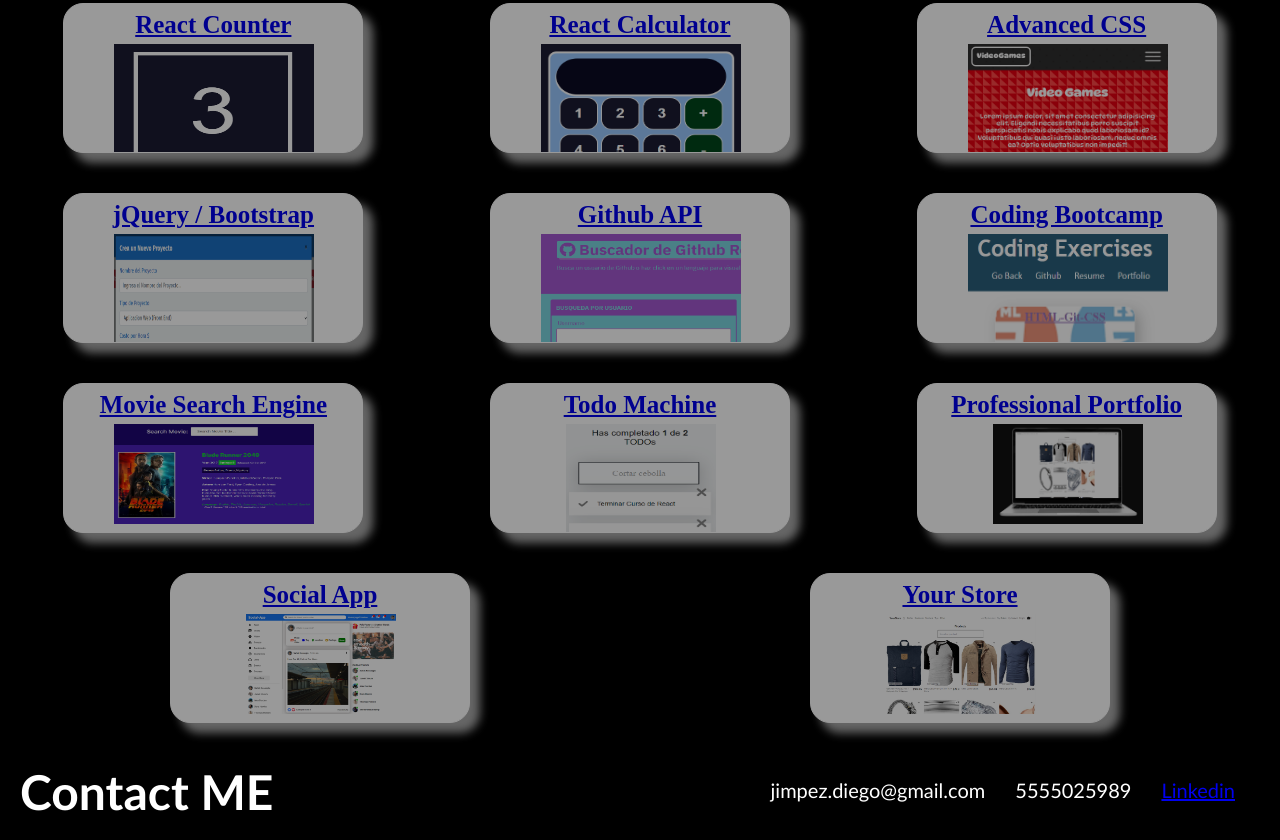
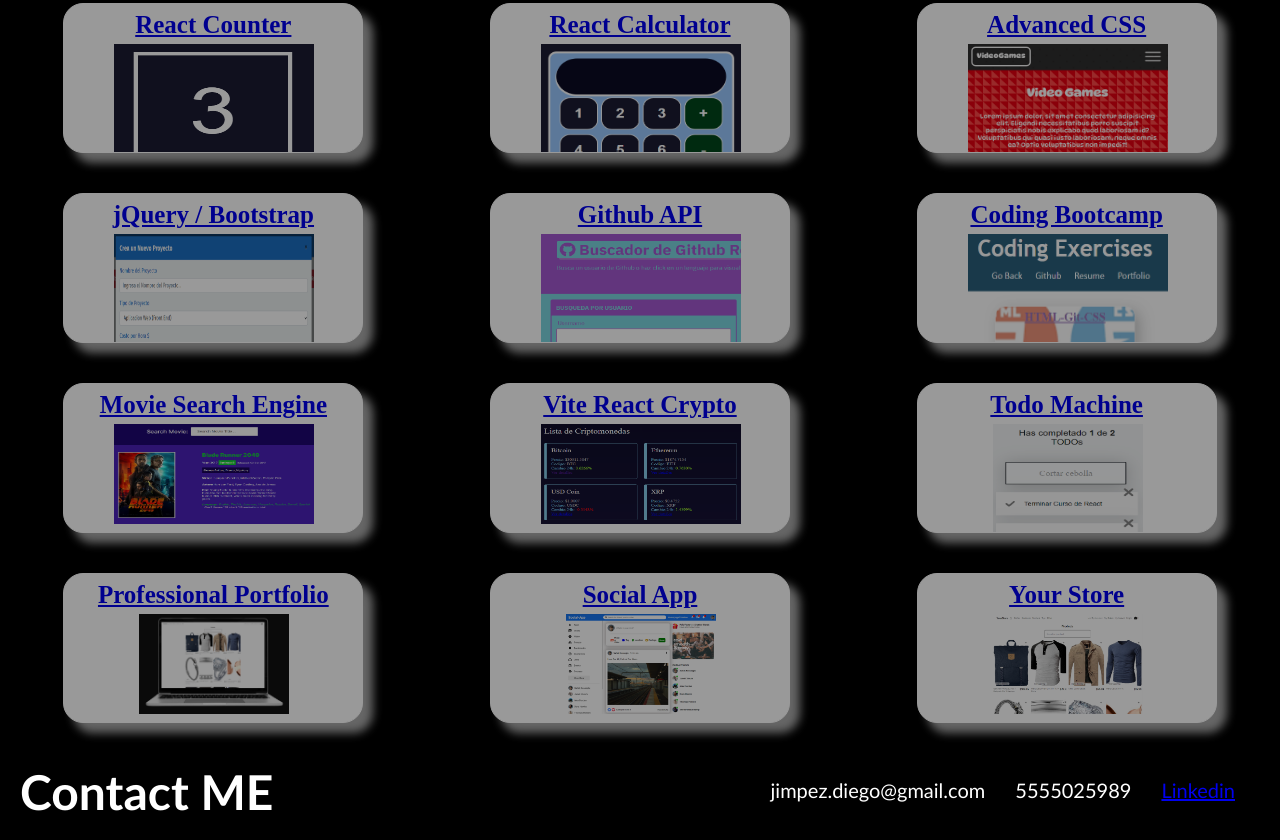
Before and after one commit to diegojimenez77/DJPportfolio, a plain HTML site: page index.html in a window 1280 px wide. Shown: the part 809-1649 px from the top of the page. Drawn offline with Linux system fonts and the light colour scheme.

Commit message:
adding vite react crypto project

```diff
--- a/index.html
+++ b/index.html
@@ -54,6 +54,7 @@
             <div class="fe8"><a href="https://diegojimenez77.github.io/server_side_exercise/">Github API</a></div>
             <div class="fe9"><a href="https://diegojimenez77.github.io/Coding-Exercises/">Coding Bootcamp</a></div>
             <div class="fe10"><a href="https://diegojimenez77.github.io/omdb_search_engine/">Movie Search Engine</a></div>
+            <div class="fe101"><a href="https://diegojimenez77-vite-react-crypto.netlify.app/">Vite React Crypto</a></div>
             <div class="fe11"><a href="https://diegojimenez77.github.io/curso-react-intro/">Todo Machine</a></div>
             <div class="fe12"><a href="https://diegojimenez77.github.io/djp_portfolio_jun_2023/">Professional Portfolio</a></div>
             <div class="fe13"><a href="https://diegojimenez77-social-app.netlify.app/">Social App</a></div>
--- a/stylesheet.css
+++ b/stylesheet.css
@@ -406,6 +406,34 @@ header nav ul li{
 }
 .fe10{
     background-image: url(./Images/movie-search-engine.PNG);
+    background-size:200px 100px;;
+    background-repeat: no-repeat;
+    background-position-y: 40px;
+    background-position-x: 50px;
+}
+.fe101 {
+    background-color: #fff;
+    height: 15rem;
+    width: 30rem;
+    padding: 2rem;
+    border: 1px solid  #fff;
+    border-radius: 2rem;
+    margin: 2rem;
+    opacity: 0.6;
+    text-align: center;
+    line-height: 0.1rem;
+    font-size: 2.5rem;
+    font-weight: bold;
+    box-shadow: 10px 10px 10px #aaa;
+    color:blue;
+}
+
+.fe101:hover {
+    opacity: 1.0;
+    transform: rotate(-1deg) scale(1.1);
+}
+.fe101{
+    background-image: url(./Images/vite-react-crypto.PNG);
     background-size:200px 100px;;
     background-repeat: no-repeat;
     background-position-y: 40px;
```
Also changed, not shown: Images/vite-react-crypto.PNG (added).
